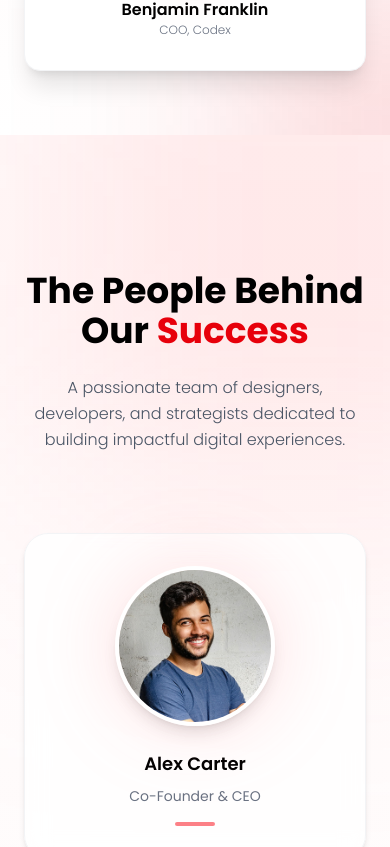
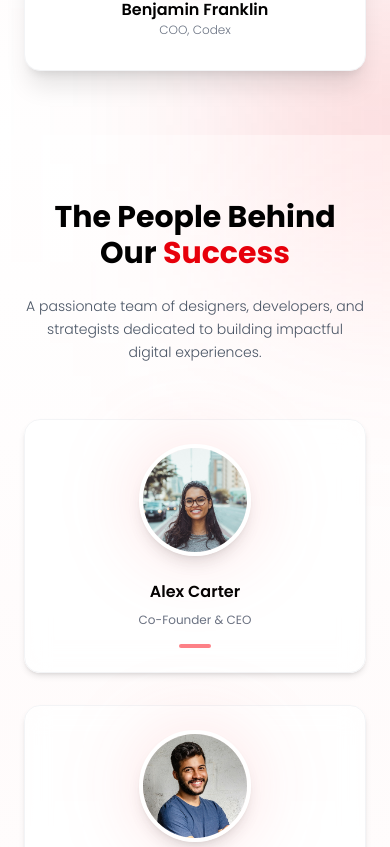
Before and after one commit to rchll-16/codewave-digital-agency, a React (Vite) app: page / in a window 390 px wide. Shown: the part 5314-6161 px from the top of the page. Built offline with nearby package versions, Linux system fonts and the light colour scheme.

Commit message:
Fix responsiveness of About page

```diff
--- a/src/components/sections/About.tsx
+++ b/src/components/sections/About.tsx
@@ -1,19 +1,21 @@
-
+import team1 from "../../assets/team1.png";
+import team2 from "../../assets/team2.png";
+import team3 from "../../assets/team3.png";
 
 const About = () => {
   const team = [
     {
-        avatar: "src/assets/team2.png",
+      avatar: team1,
       name: "Alex Carter",
       position: "Co-Founder & CEO",
     },
     {
-        avatar: "src/assets/team1.png",
+      avatar: team2,
       name: "Maria Gomez",
       position: "Operations Director",
     },
     {
-        avatar: "src/assets/team3.png",
+      avatar: team3,
       name: "James Lee",
       position: "HR Director",
     },
@@ -23,52 +25,118 @@ const About = () => {
     <div>
       <section
         id="about"
-        className="relative py-34 bg-linear-to-b from-white via-red-50/30 to-white overflow-hidden"
+        className="relative
+             py-16 md:py-34
+             bg-gradient-to-b from-white via-red-50/30 to-white
+             overflow-hidden"
       >
         {/* Background Glow */}
-        <div className="absolute -top-40 -right-40 w-125 h-125 bg-red-400/20 blur-[150px]" />
-        <div className="absolute -bottom-40 -left-40 w-125 h-125 bg-red-600/20 blur-[150px]" />
+        <div
+          className="absolute -top-40 -right-40
+                  w-72 sm:w-96 h-72 sm:h-96
+                  bg-red-400/20 blur-[120px]"
+        />
+        <div
+          className="absolute -bottom-40 -left-40
+                  w-72 sm:w-96 h-72 sm:h-96
+                  bg-red-600/20 blur-[120px]"
+        />
 
-        <div className="relative max-w-7xl mx-auto px-6 md:px-24">
+        <div
+          className="relative max-w-7xl mx-auto
+                  px-6 sm:px-10 md:px-16 lg:px-24"
+        >
           {/* Section Header */}
-          <div className="text-center mb-20">
-            <h1 className="poppins-bold text-4xl md:text-5xl mb-6">
+          <div className="text-center mb-14 sm:mb-16 md:mb-20">
+            <h1
+              className="poppins-bold
+                     text-3xl sm:text-4xl md:text-5xl
+                     mb-6"
+            >
               The People Behind Our <span className="text-red-600">Success</span>
             </h1>
-            <p className="poppins-light text-gray-600 max-w-xl mx-auto leading-relaxed">
+
+            <p
+              className="poppins-light
+                    text-sm sm:text-base
+                    text-gray-600
+                    max-w-xl mx-auto
+                    leading-relaxed"
+            >
               A passionate team of designers, developers, and strategists dedicated to building
               impactful digital experiences.
             </p>
           </div>
 
           {/* Team Grid */}
-          <div className="grid md:grid-cols-3 gap-12">
+          <div
+            className="grid
+                    grid-cols-1
+                    sm:grid-cols-2
+                    lg:grid-cols-3
+                    gap-8 sm:gap-10 md:gap-12"
+          >
             {team.map((member, index) => (
               <div
                 key={index}
-                className="group bg-white/80 backdrop-blur-md p-8 rounded-3xl border border-gray-100 shadow-md hover:shadow-2xl transition-all duration-500 hover:-translate-y-3 text-center"
+                className="group
+                     bg-white/80 backdrop-blur-md
+                     p-6 sm:p-8
+                     rounded-2xl sm:rounded-3xl
+                     border border-gray-100
+                     shadow-md hover:shadow-2xl
+                     transition-all duration-500
+                     hover:-translate-y-3
+                     text-center"
               >
                 {/* Avatar */}
                 <div className="relative mb-6 flex justify-center">
-                  <div className="absolute w-40 h-40 bg-red-400/20 rounded-full blur-2xl"></div>
+                  <div
+                    className="absolute
+                            w-28 h-28 sm:w-36 sm:h-36 md:w-40 md:h-40
+                            bg-red-400/20 rounded-full blur-2xl"
+                  ></div>
 
                   <img
                     src={member.avatar}
                     alt="Team Member"
-                    className="relative w-40 h-40 object-cover rounded-full border-4 border-white shadow-lg transition duration-500 group-hover:scale-105"
+                    className="relative
+                         w-28 h-28 sm:w-36 sm:h-36 md:w-40 md:h-40
+                         object-cover rounded-full
+                         border-4 border-white shadow-lg
+                         transition duration-500
+                         group-hover:scale-105"
                   />
                 </div>
 
                 {/* Name */}
-                <h5 className="poppins-semibold text-lg group-hover:text-red-600 transition">
+                <h5
+                  className="poppins-semibold
+                         text-base sm:text-lg
+                         group-hover:text-red-600
+                         transition"
+                >
                   {member.name}
                 </h5>
 
                 {/* Position */}
-                <p className="poppins-regular text-sm text-gray-500 mt-2">{member.position}</p>
+                <p
+                  className="poppins-regular
+                        text-xs sm:text-sm
+                        text-gray-500 mt-2"
+                >
+                  {member.position}
+                </p>
 
-                {/* Optional subtle divider */}
-                <div className="w-10 h-1 bg-red-500 mx-auto mt-4 rounded-full opacity-60 group-hover:w-16 transition-all duration-300"></div>
+                {/* Divider */}
+                <div
+                  className="w-8 sm:w-10 h-1
+                          bg-red-500
+                          mx-auto mt-4
+                          rounded-full opacity-60
+                          group-hover:w-16
+                          transition-all duration-300"
+                ></div>
               </div>
             ))}
           </div>
@@ -76,6 +144,6 @@ const About = () => {
       </section>
     </div>
   );
-}
+};
 
-export default About
+export default About;
```
Also changed, not shown: src/components/sections/Contact.tsx (+2 -5 lines), src/components/sections/Testimonials.tsx (+5 -3 lines), src/components/sections/Portfolio.tsx (indentation only), src/index.css (line endings or trailing spaces). Lines whose indentation alone changed are shown as unchanged.
